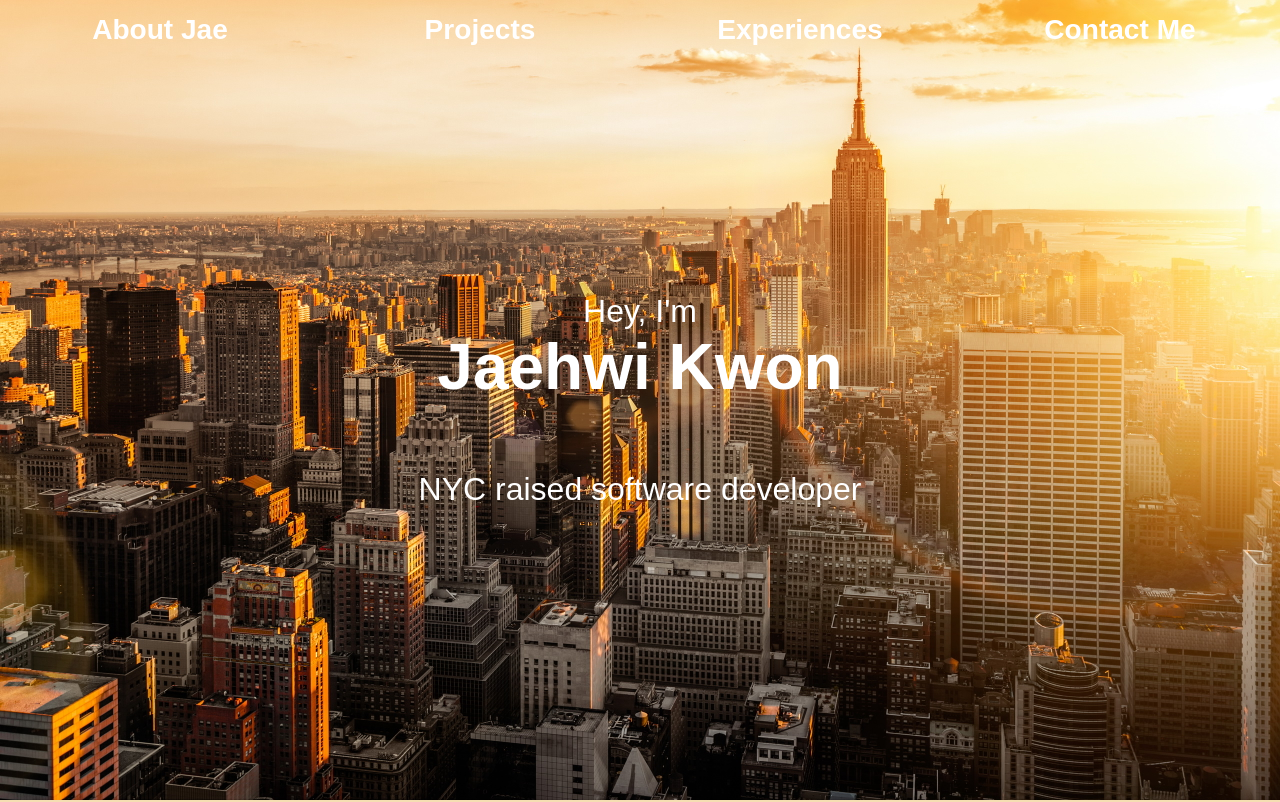
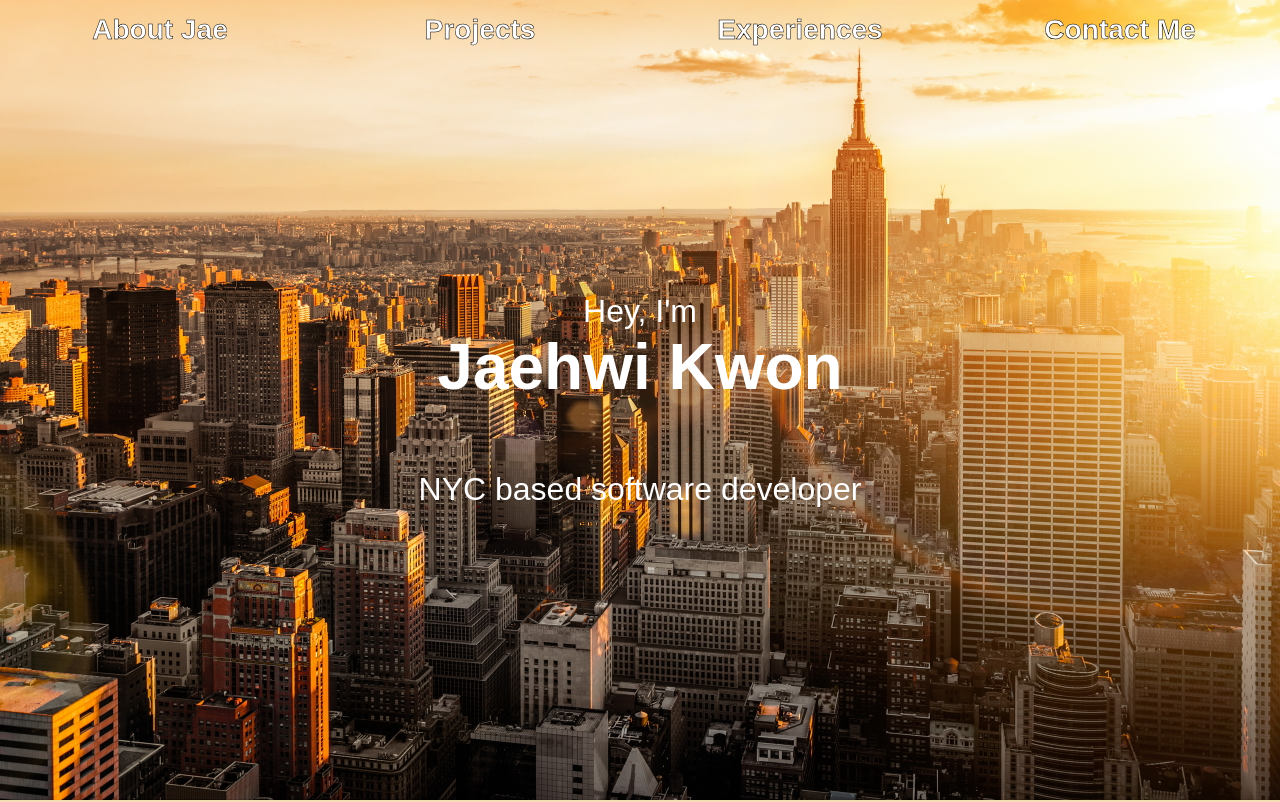
Before and after one commit to kwonj1234/my_website, a React (Create React App) app: page / in a window 1280 px wide. Shown: the top 802 px of the page. Built offline with nearby package versions, Linux system fonts and the light colour scheme.

Commit message:
outline text in navbar

```diff
--- a/src/components/Hero.js
+++ b/src/components/Hero.js
@@ -14,7 +14,7 @@ export default function Home(props) {
           <p>Hey, I'm</p>
           <h1>Jaehwi Kwon</h1>
           <br></br>
-          <p className="text">NYC raised software developer</p>
+          <p className="text">NYC based software developer</p>
         </div>
       </div>
     </div>
--- a/src/scss/Navbar.scss
+++ b/src/scss/Navbar.scss
@@ -30,15 +30,18 @@
 }
 
 .navbar-button {
-    animation: 1s ease-out 0s 1 slideInFromTop;
     height: 100%;
     text-align: center;
-    margin: auto;
-    color: white;
-    width: 100%;
-    font-size: 24px;
     background-color: transparent;
     cursor: pointer;
+    margin: auto;
+    width: 100%;
+    // Font styling
+    color: white;
+    -webkit-text-stroke: 0.5px black;
+    font-size: 24px;
+    // Code for navbar sliding in from the top
+    animation: 1s ease-out 0s 1 slideInFromTop;
     transition: font-size 0.3s ease-in-out;
     -webkit-transition: font-size 0.3s ease-in-out;
     -moz-transition: font-size 0.3s ease-in-out;
```
